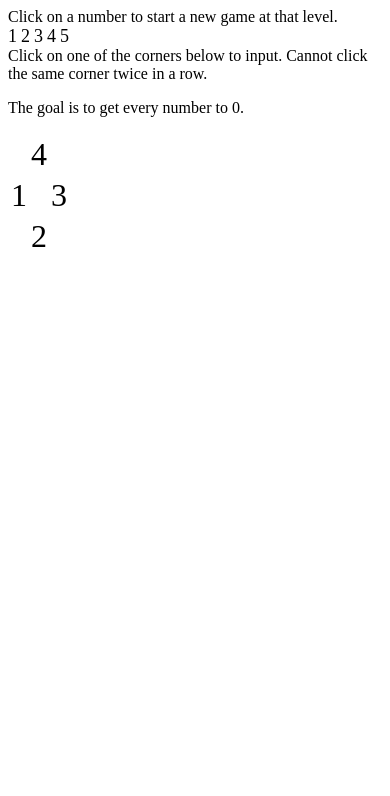
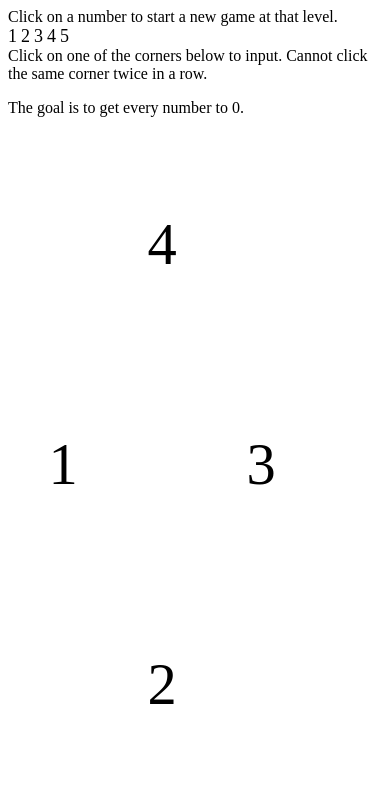
Before and after one commit to bryan-lunt-gamedev/luminators, a plain HTML site: page index.html in a window 390 px wide. Drawn offline with nearby package versions, Linux system fonts and the light colour scheme.

Commit message:
should display better on phones.

```diff
--- a/luminators.css
+++ b/luminators.css
@@ -4,7 +4,10 @@
 
 table.luminator-game {
   table-layout:fixed;
-  font-size: xx-large;
+  font-size: 15vw;
+  width: 80%;
+  height: 80%;
+  margin: auto;
 }
 
 td:focus {
```
